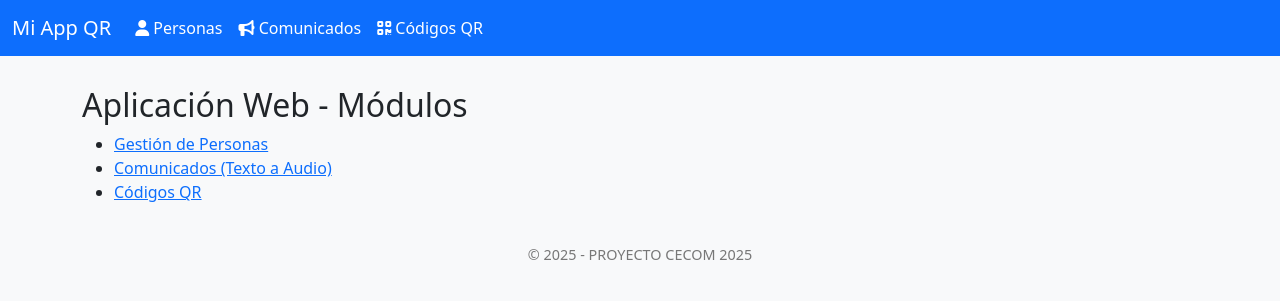
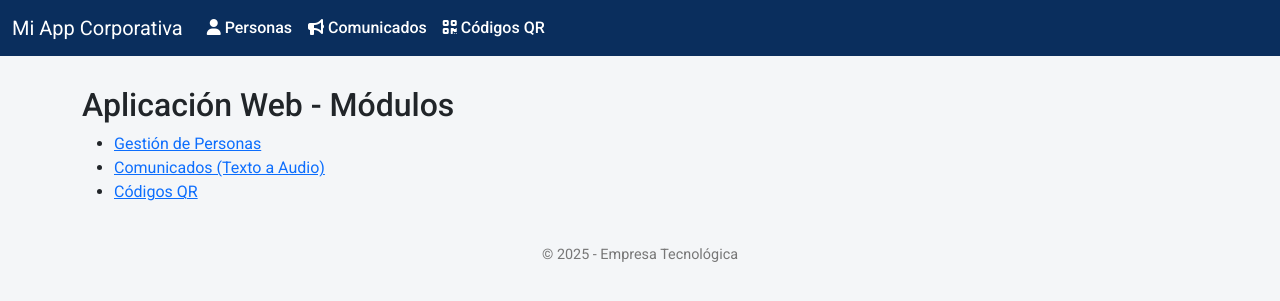
Before and after one commit to Victor-Cham/mi_app_flask_qr, a Flask app: page / in a window 1280 px wide. Shown: the top 301 px of the page. Run offline with Flask 3, Linux system fonts and the light colour scheme.

Commit message:
Update base.html

```diff
--- a/templates/base.html
+++ b/templates/base.html
@@ -2,33 +2,57 @@
 <html lang="es">
 <head>
     <meta charset="UTF-8">
-    <title>{{ title or "Aplicación QR" }}</title>
+    <title>{{ title or "Mi App Corporativa" }}</title>
     <meta name="viewport" content="width=device-width, initial-scale=1">
+
+    <!-- Bootstrap + FontAwesome -->
     <link href="https://cdn.jsdelivr.net/npm/bootstrap@5.3.2/dist/css/bootstrap.min.css" rel="stylesheet">
     <link href="https://cdnjs.cloudflare.com/ajax/libs/font-awesome/6.5.0/css/all.min.css" rel="stylesheet">
+
+    <!-- Fuente moderna -->
+    <link href="https://fonts.googleapis.com/css2?family=Roboto:wght@400;500;700&display=swap" rel="stylesheet">
+
     <style>
-        body { background-color: #f8f9fa; }
-        nav.navbar { background-color: #0d6efd; }
+        body {
+            font-family: 'Roboto', sans-serif;
+            background-color: #F4F6F8;
+        }
+        nav.navbar {
+            background-color: #0A2E5D;
+        }
         nav.navbar a.nav-link, nav.navbar-brand {
-            color: white !important;
+            color: #ffffff !important;
             font-weight: 500;
         }
         nav.navbar a.nav-link.active {
             text-decoration: underline;
         }
-        .container { margin-top: 30px; }
+        .container {
+            margin-top: 30px;
+        }
+        .card {
+            border-radius: 10px;
+            box-shadow: 0 4px 12px rgba(0,0,0,0.1);
+        }
         footer {
             margin-top: 40px;
             text-align: center;
             color: #777;
             font-size: 0.9em;
         }
+        .btn-primary {
+            background-color: #0A2E5D;
+            border: none;
+        }
+        .btn-primary:hover {
+            background-color: #004080;
+        }
     </style>
 </head>
 <body>
     <nav class="navbar navbar-expand-lg navbar-dark">
         <div class="container-fluid">
-            <a class="navbar-brand" href="/">Mi App QR</a>
+            <a class="navbar-brand" href="/">Mi App Corporativa</a>
             <div class="collapse navbar-collapse">
                 <ul class="navbar-nav me-auto mb-2 mb-lg-0">
                     <li class="nav-item"><a class="nav-link" href="/personas"><i class="fa fa-user"></i> Personas</a></li>
@@ -44,7 +68,7 @@
     </div>
 
     <footer>
-        <p>© {{ 2025 }} - PROYECTO CECOM 2025</p>
+        <p>© 2025 - Empresa Tecnológica</p>
     </footer>
 </body>
 </html>
```
